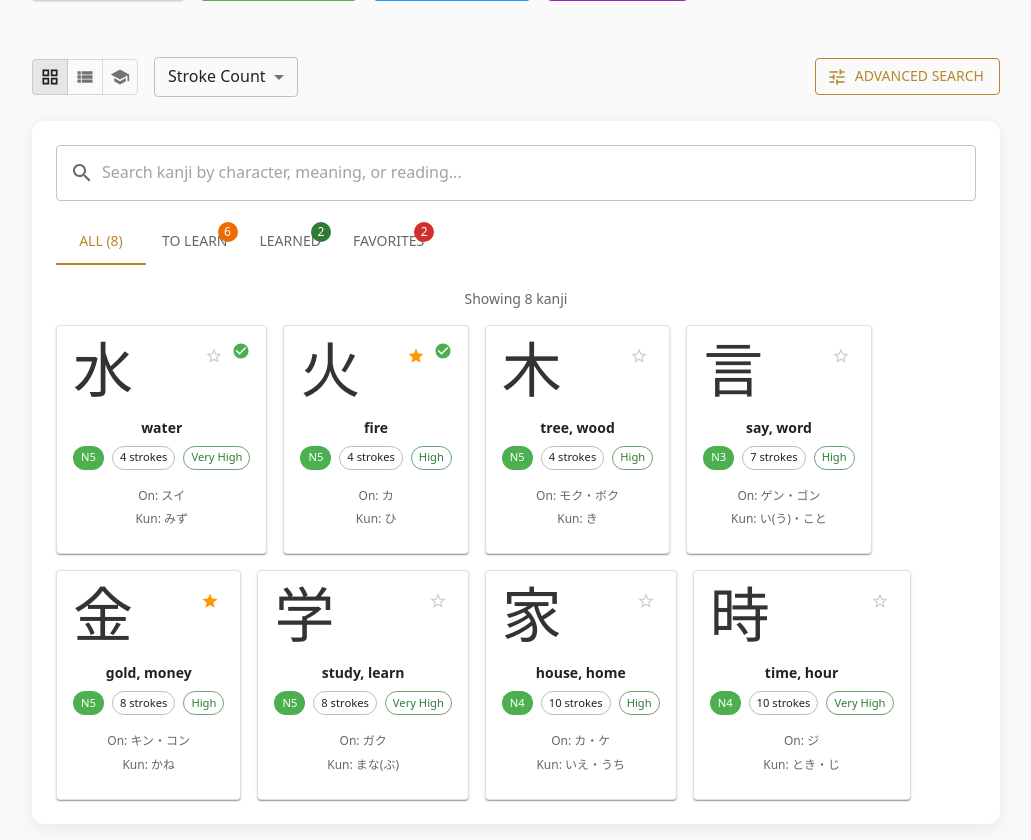
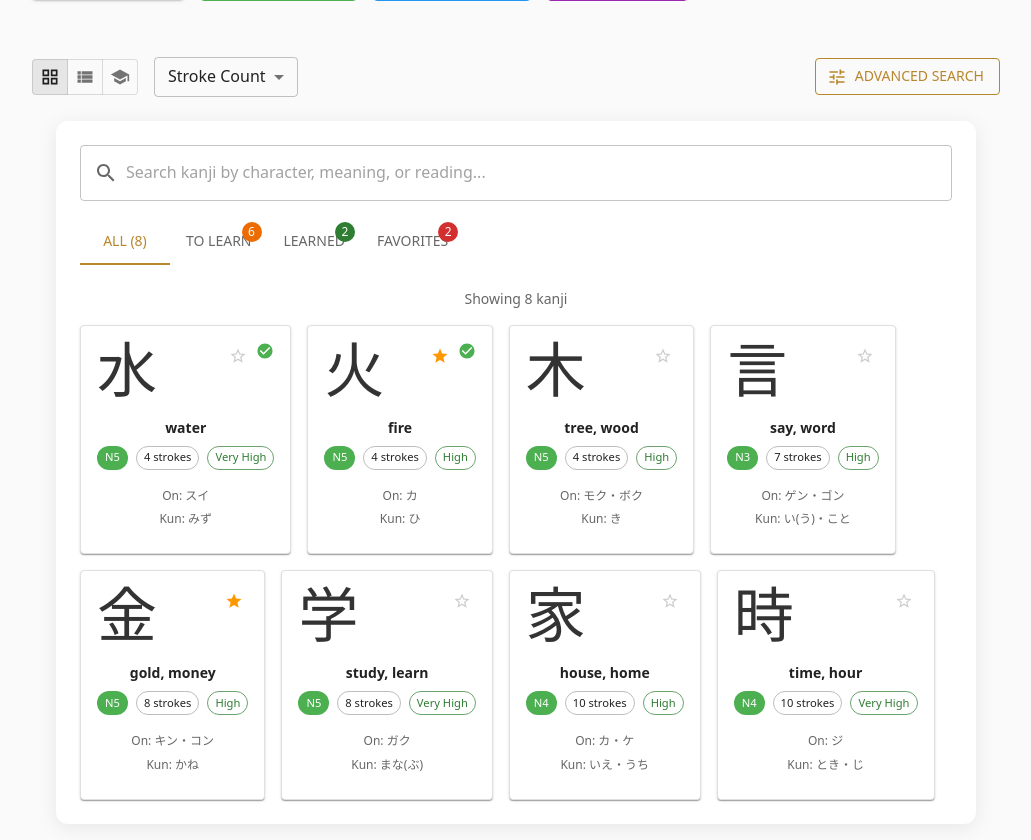
Before and after one commit to miles-hollifield/KakitoriAPP, a React (Vite) app: page /kanji in a window 1280 px wide. Shown: the part 440-1280 px from the top of the page, without its empty margins (224-1255 px from the left). Built offline with nearby package versions, Linux system fonts and the light colour scheme.

Commit message:
[Update] Fixing the width on the toggle views in Kanji page, will come back to it

```diff
--- a/src/pages/Kanji.jsx
+++ b/src/pages/Kanji.jsx
@@ -258,6 +258,8 @@ export default function Kanji() {
   const handleViewModeChange = (event, newMode) => {
     if (newMode !== null) {
       setViewMode(newMode);
+      // Clear selected kanji when switching views to prevent layout shifts
+      setSelectedKanji(null);
     }
   };
 
@@ -363,6 +365,18 @@ export default function Kanji() {
   const handleKanjiClick = (kanji) => {
     setSelectedKanji(kanji);
     setModalOpen(true);
+  };
+
+  // Calculate consistent grid columns for different screen sizes
+  const getGridColumns = () => {
+    // Fixed columns for consistent width regardless of view mode
+    return {
+      xs: 12,
+      sm: 6,
+      md: 4,
+      lg: 3,
+      xl: 2.4 // 5 columns on extra large screens
+    };
   };
 
   return (
@@ -545,7 +559,18 @@ export default function Kanji() {
         </Button>
       </Box>
 
-      {/* Main Content Area */}
+      {/* Main Content Area with Responsive Consistent Width */}
+      <Box sx={{
+        width: '100%',
+        display: 'flex',
+        justifyContent: 'center',
+        px: { xs: 1, sm: 2, md: 3 }
+      }}>
+        <Box sx={{
+          width: '100%',
+          maxWidth: { xs: '100%', sm: '100%', md: '900px', lg: '1100px', xl: '1300px' },
+          minWidth: { xs: 'auto', sm: 'auto', md: '800px' }
+        }}>
           {viewMode === VIEW_MODES.JLPT ? (
             <JLPTGroupingView
               kanjiList={sortedKanji}
@@ -553,10 +578,7 @@ export default function Kanji() {
               onStartLevelPractice={handleStartLevelPractice}
             />
           ) : (
-        <Grid container spacing={3}>
-          {/* Left Panel - Kanji List */}
-          <Grid item xs={12} lg={selectedKanji ? 8 : 12}>
-            <Paper sx={{ p: 3, borderRadius: 3, boxShadow: '0 4px 20px rgba(0,0,0,0.08)' }}>
+            <Paper sx={{ p: { xs: 2, sm: 3 }, borderRadius: 3, boxShadow: '0 4px 20px rgba(0,0,0,0.08)' }}>
               {/* Search and Filter */}
               <Box sx={{ mb: 3 }}>
                 <TextField
@@ -574,7 +596,13 @@ export default function Kanji() {
                   sx={{ mb: 2 }}
                 />
 
-                <Tabs value={selectedTab} onChange={handleTabChange} sx={{ mb: 2 }}>
+                <Tabs
+                  value={selectedTab}
+                  onChange={handleTabChange}
+                  sx={{ mb: 2 }}
+                  variant="scrollable"
+                  scrollButtons="auto"
+                >
                   <Tab label={`All (${kanjiList.length})`} />
                   <Tab
                     label={
@@ -606,11 +634,16 @@ export default function Kanji() {
                 {Object.keys(searchFilters).length > 0 && ' with filters applied'}
               </Typography>
 
-              {/* Kanji Display */}
+              {/* Kanji Display - Responsive Container with Consistent Behavior */}
+              <Box sx={{
+                width: '100%',
+                minHeight: '400px', // Prevent height jumping
+                position: 'relative'
+              }}>
                 {viewMode === VIEW_MODES.GRID ? (
-                <Grid container spacing={2}>
+                  <Grid container spacing={2} sx={{ width: '100%' }}>
                     {sortedKanji.map((kanji) => (
-                    <Grid item xs={12} sm={6} md={4} lg={selectedKanji ? 4 : 3} key={kanji.id}>
+                      <Grid item {...getGridColumns()} key={kanji.id}>
                         <KanjiCard
                           kanji={kanji}
                           selected={selectedKanji?.id === kanji.id}
@@ -621,7 +654,18 @@ export default function Kanji() {
                     ))}
                   </Grid>
                 ) : (
-                <List sx={{ p: 0 }}>
+                  <Box sx={{
+                    width: '100%',
+                    // Constrain list width to match grid container behavior
+                    maxWidth: {
+                      xs: '100%',
+                      sm: '100%',
+                      md: 'calc(100% - 40px)', // Account for potential scrollbar
+                      lg: 'calc(100% - 40px)',
+                      xl: 'calc(100% - 40px)'
+                    }
+                  }}>
+                    <List sx={{ p: 0, width: '100%' }}>
                       {sortedKanji.map((kanji) => (
                         <ListItem
                           key={kanji.id}
@@ -630,18 +674,22 @@ export default function Kanji() {
                             border: selectedKanji?.id === kanji.id ? '2px solid #b8862b' : '1px solid #e0e0e0',
                             borderRadius: 2,
                             cursor: 'pointer',
+                            width: '100%',
+                            minHeight: '80px', // Consistent height
+                            display: 'flex',
+                            alignItems: 'center',
                             '&:hover': { bgcolor: '#f8f9fa' }
                           }}
                           onClick={() => handleKanjiClick(kanji)}
                         >
-                      <ListItemAvatar>
+                          <ListItemAvatar sx={{ minWidth: 'auto', mr: 2 }}>
                             <Avatar sx={{
                               bgcolor: 'transparent',
                               color: '#333',
-                          fontSize: '2rem',
+                              fontSize: { xs: '1.5rem', sm: '2rem' },
                               fontFamily: 'serif',
-                          width: 60,
-                          height: 60
+                              width: { xs: 50, sm: 60 },
+                              height: { xs: 50, sm: 60 }
                             }}>
                               {kanji.character}
                             </Avatar>
@@ -651,15 +699,41 @@ export default function Kanji() {
                             secondary={`On: ${kanji.readings.on} • Kun: ${kanji.readings.kun} • ${kanji.strokes} strokes • ${kanji.jlptLevel}`}
                             primaryTypographyProps={{
                               fontWeight: 600,
-                          fontSize: '1.1rem'
+                              fontSize: { xs: '1rem', sm: '1.1rem' }
                             }}
                             secondaryTypographyProps={{
-                          fontSize: '0.9rem'
+                              fontSize: { xs: '0.8rem', sm: '0.9rem' }
+                            }}
+                            sx={{ flex: 1, mr: 2 }}
+                          />
+                          <Box sx={{
+                            display: 'flex',
+                            flexDirection: { xs: 'column', sm: 'column' },
+                            alignItems: 'flex-end',
+                            gap: 1,
+                            minWidth: { xs: '100px', sm: '120px' }
+                          }}>
+                            <Box sx={{ display: 'flex', gap: 1, flexWrap: 'wrap' }}>
+                              <Chip
+                                label={kanji.jlptLevel}
+                                size="small"
+                                sx={{
+                                  bgcolor: jlptColors[kanji.jlptLevel],
+                                  color: 'white',
+                                  fontSize: { xs: '0.7rem', sm: '0.75rem' }
                                 }}
                               />
+                              <Chip
+                                label={kanji.frequency}
+                                size="small"
+                                color="success"
+                                variant="outlined"
+                                sx={{ fontSize: { xs: '0.7rem', sm: '0.75rem' } }}
+                              />
+                            </Box>
                             <Box sx={{ display: 'flex', alignItems: 'center', gap: 1 }}>
-                        {kanji.isFavorite && <Star sx={{ color: '#ff9800', fontSize: 20 }} />}
-                        {kanji.isLearned && <CheckCircle sx={{ color: '#4caf50', fontSize: 20 }} />}
+                              {kanji.isFavorite && <Star sx={{ color: '#ff9800', fontSize: { xs: 18, sm: 20 } }} />}
+                              {kanji.isLearned && <CheckCircle sx={{ color: '#4caf50', fontSize: { xs: 18, sm: 20 } }} />}
                               <IconButton
                                 size="small"
                                 onClick={(e) => {
@@ -670,9 +744,11 @@ export default function Kanji() {
                                 <BookmarkBorder fontSize="small" />
                               </IconButton>
                             </Box>
+                          </Box>
                         </ListItem>
                       ))}
                     </List>
+                  </Box>
                 )}
 
                 {sortedKanji.length === 0 && (
@@ -685,22 +761,11 @@ export default function Kanji() {
                     </Typography>
                   </Box>
                 )}
+              </Box>
             </Paper>
-          </Grid>
-
-          {/* Right Panel - Kanji Details (desktop only) */}
-          {selectedKanji && (
-            <Grid item xs={12} lg={4} sx={{ display: { xs: 'none', lg: 'block' } }}>
-              <KanjiInformationPanel
-                kanji={selectedKanji}
-                onToggleFavorite={toggleFavorite}
-                onMarkAsLearned={markAsLearned}
-                onPractice={handlePractice}
-              />
-            </Grid>
           )}
-        </Grid>
-      )}
+        </Box>
+      </Box>
 
       {/* Kanji Detail Modal (mobile/tablet and hybrid) */}
       <KanjiDetailModal
```
Lines whose indentation alone changed are shown as unchanged.
